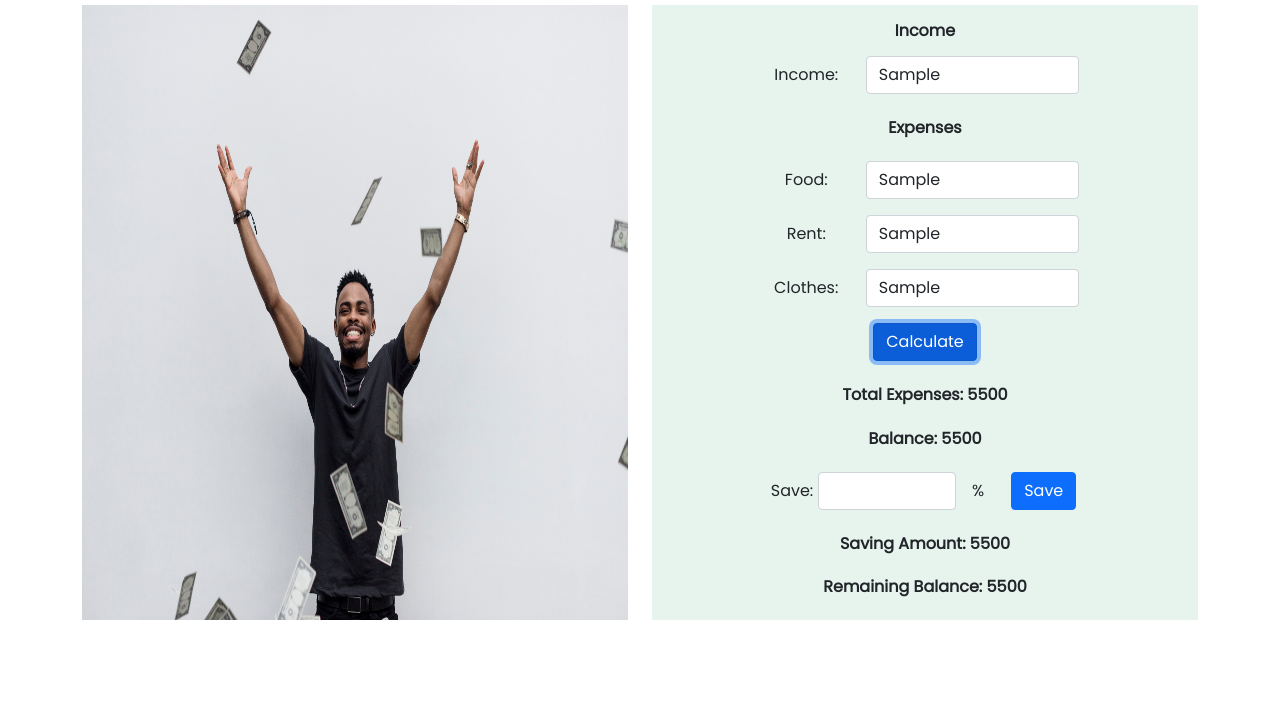
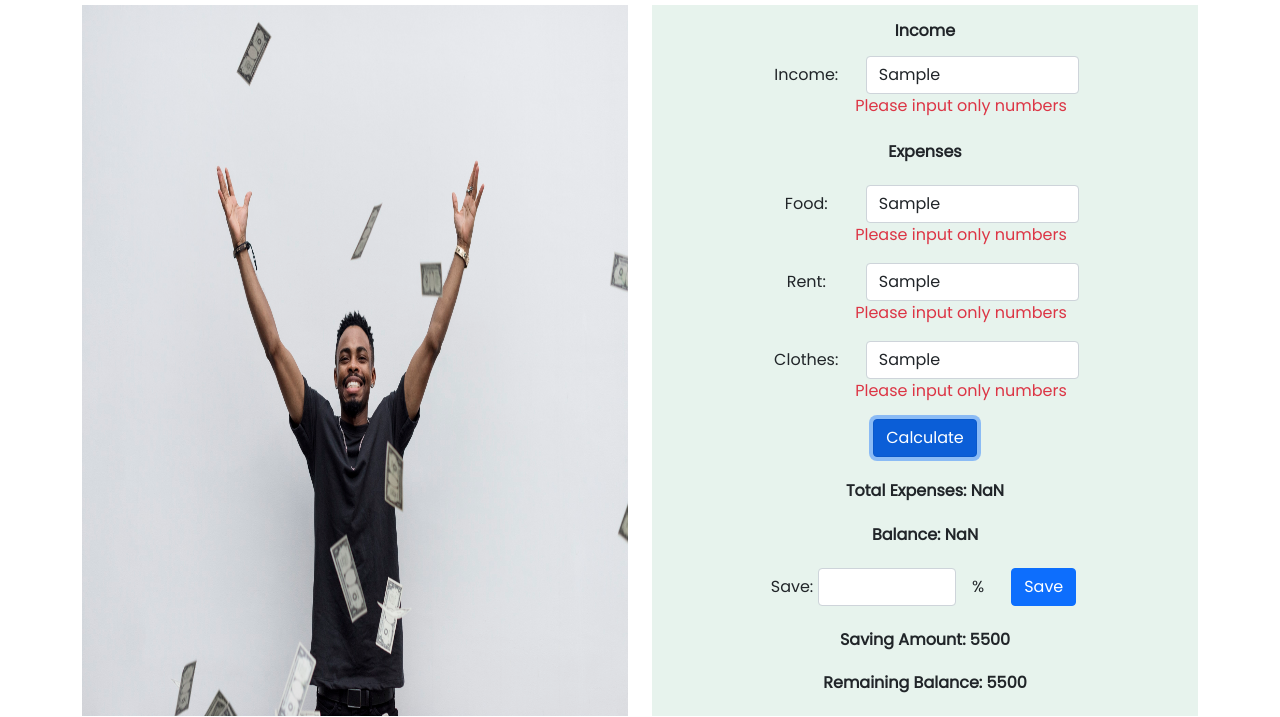
Before and after one commit to soumik9/counting-consultants, a plain HTML site: page index.html in a window 1280 px wide. Both pictures are taken after typing "Sample", "Sample", "Sample", "Sample" into the empty fields and a click on the button "Calculate". Shown: the part 83-800 px from the top of the page. Drawn offline with nearby package versions, Linux system fonts and the light colour scheme.

Commit message:
validation and income expense calculation done

```diff
--- a/index.html
+++ b/index.html
@@ -47,8 +47,11 @@
                                             <label for="income-amount" class="col-form-label">Income:</label>
                                         </div>
                                         <div class="col-5">
-                                        <input type="text" id="income-amount" class="form-control">
+                                            <input type="text" id="income-amount" class="form-control" value="">
                                         </div>
+                                    </div>
+                                    <div class="ms-xl-4">
+                                        <p class="text-danger ms-xl-5" id="err-income-msg"></p>
                                     </div>
                                 </div>
                             </div>
@@ -61,38 +64,59 @@
                                 </div>
 
                                 <div class="expense-main text-center">
-                                    <div class="row justify-content-center align-items-center mb-3">
+                                    <div class="mb-3">
+                                        <div class="row justify-content-center align-items-center">
                                             <div class="col-2">
                                                 <label for="food-expense" class="col-form-label">Food:</label>
                                             </div>
                                             <div class="col-5">
-                                        <input type="text" id="food-expense" class="form-control">
+                                                <input type="text" id="food-expense" class="form-control" value="">
                                             </div>
                                         </div>
-                                    <div class="row justify-content-center align-items-center mb-3">
+                                        <div class="ms-xl-4">
+                                            <p class="text-danger ms-xl-5" id="err-food-msg"></p>
+                                        </div>
+                                    </div>
+
+                                    <div class="mb-3">
+                                        <div class="row justify-content-center align-items-center">
                                             <div class="col-2">
                                             <label for="rent-expense" class="col-form-label">Rent:</label>
                                             </div>
                                             <div class="col-5">
-                                        <input type="text" id="rent-expense" class="form-control">
+                                            <input type="text" id="rent-expense" class="form-control" value="">
                                             </div>
                                         </div>
-                                    <div class="row justify-content-center align-items-center mb-3">
+                                        <div class="ms-xl-4">
+                                            <p class="text-danger ms-xl-5" id="err-rent-msg"></p>
+                                        </div>
+                                    </div>
+
+                                    <div class="mb-3">
+                                        <div class="row justify-content-center align-items-center">
                                             <div class="col-2">
                                             <label for="cloth-expense" class="col-form-label">Clothes:</label>
                                             </div>
                                             <div class="col-5">
-                                        <input type="text" id="cloth-expense" class="form-control">
+                                            <input type="text" id="cloth-expense" class="form-control" value="">
                                             </div>
                                         </div>
+                                        <div class="ms-xl-4">
+                                            <p class="text-danger ms-xl-5" id="err-cloth-msg"></p>
+                                        </div>
+                                    </div>
+
                                 </div>
                             </div>
                             <!-- expenses end -->
 
                             <!-- calculation details start -->
+                            <div class="mb-1">
+                                <p class="text-danger ms-xl-3" id="err-in-ex-msg"></p>
+                            </div>
                             <button type="button" class="btn btn-primary" id="calculate">Calculate</button>
-                            <h6 class="my-4 fw-bolder" id="total-expense">Total Expenses: 5500</h6>
-                            <h6 class="my-4 fw-bolder" id="balance">Balance: 5500</h6>
+                            <h6 class="my-4 fw-bolder">Total Expenses: <span id="total-expense">0000</span></h6>
+                            <h6 class="my-4 fw-bolder">Balance: <span id="balance">0000</span></h6>
                             <!-- calculation details end -->
                         </div>
                         <!-- income-expense end -->
--- a/js/main.js
+++ b/js/main.js
@@ -0,0 +1,49 @@
+function getInputValue(inputId, errId){
+    const input = document.getElementById(inputId);
+    const inputValue = input.value ;
+
+    return inputValue;
+}
+
+function checkErrors(mainValue, errId){
+    if(isNaN(mainValue)){
+        const numberErr = document.getElementById(errId).innerText = 'Please input only numbers ';
+        return numberErr;
+    }else if(mainValue < 0){
+        const positiveErr = document.getElementById(errId).innerText = 'Numbers should be positive';
+        return positiveErr;
+    }
+}
+
+document.getElementById('calculate').addEventListener('click', function(){
+    // getting input values
+    const incomeValue = getInputValue('income-amount');
+    const foodExpenseValue = getInputValue('food-expense');
+    const rentExpenseValue = getInputValue('rent-expense');
+    const clothExpenseValue = getInputValue('cloth-expense');
+
+    // error check for number and positive number
+    checkErrors(incomeValue, 'err-income-msg');
+    checkErrors(foodExpenseValue, 'err-food-msg');
+    checkErrors(rentExpenseValue, 'err-rent-msg');
+    checkErrors(clothExpenseValue, 'err-cloth-msg');
+
+    if(incomeValue == '' || foodExpenseValue == '' || rentExpenseValue == ''|| clothExpenseValue == ''){
+        document.getElementById('err-in-ex-msg').innerText = 'Please input all income and expense';
+    }else{
+        // convert to parseFloat
+        const getIncomeValue = parseFloat(incomeValue);
+        const getFoodExpenseValue = parseFloat(foodExpenseValue);
+        const getRentExpenseValue = parseFloat(rentExpenseValue);
+        const getClothExpenseValue = parseFloat(clothExpenseValue);
+
+        const totalExpense = getFoodExpenseValue + getRentExpenseValue + getClothExpenseValue;
+        const balance = getIncomeValue - totalExpense;
+        document.getElementById('total-expense').innerText = totalExpense;
+        document.getElementById('balance').innerText = balance;
+    }
+
+
+
+
+})
```
Lines whose indentation alone changed are shown as unchanged.
